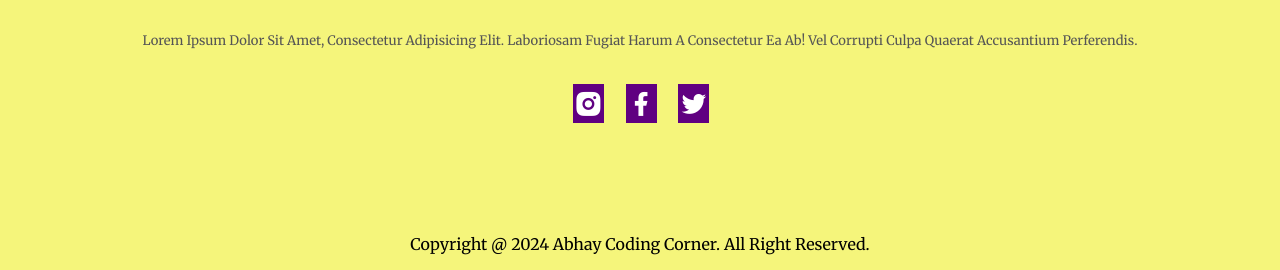
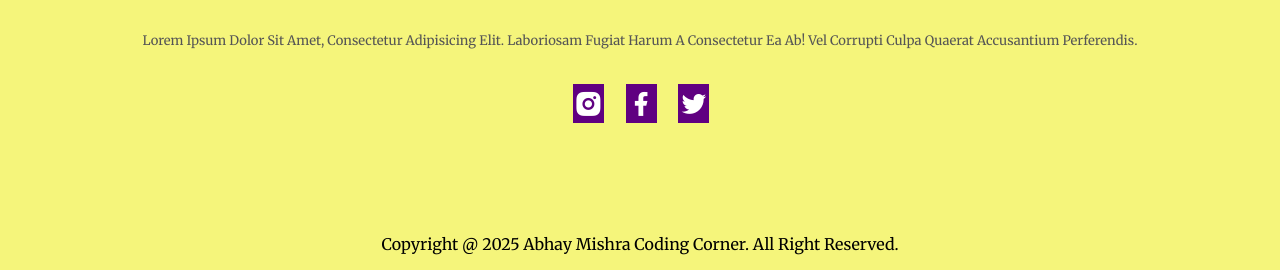
Before and after one commit to abhaymishra07/vrms, a plain HTML site: page index.html in a window 1280 px wide. Shown: the part 3549-3819 px from the top of the page. Drawn offline with nearby package versions, Linux system fonts and the light colour scheme.

Commit message:
Update index.html

```diff
--- a/index.html
+++ b/index.html
@@ -169,7 +169,7 @@
         </div>
 
         <div class="footer_bar">
-            copyright @ 2024 Abhay Coding Corner. All right reserved.
+            copyright @ 2025 Abhay Mishra Coding Corner. All right reserved.
         </div>
     </footer>
     <script src="https://unpkg.com/scrollreveal"></script>
```
